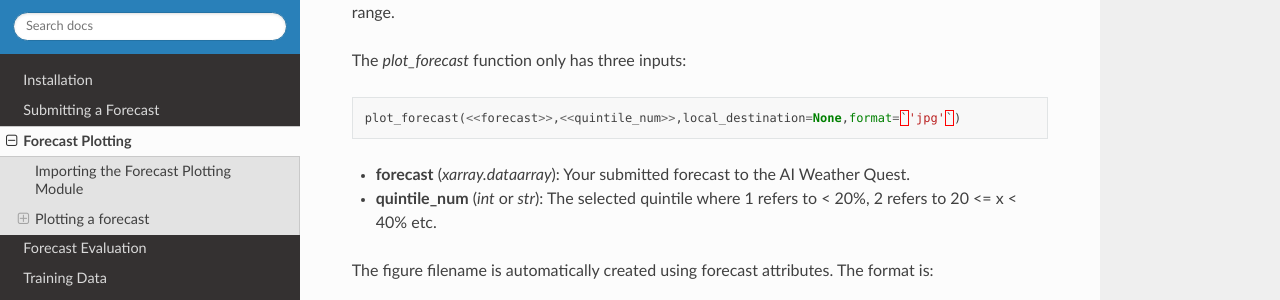
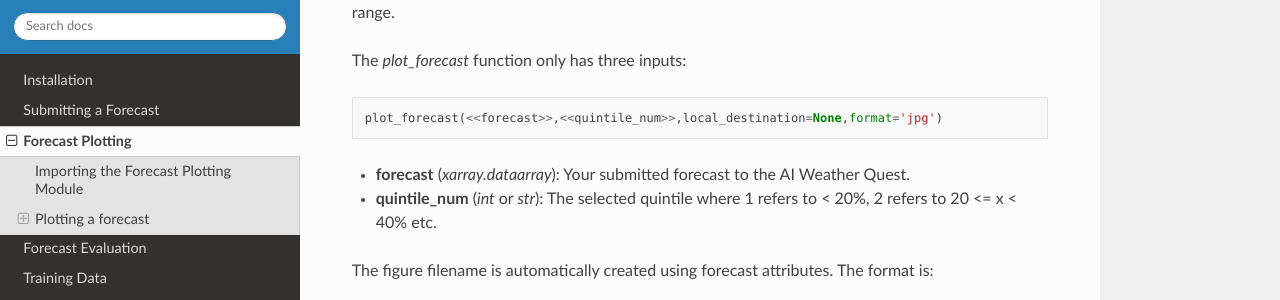
Before and after one commit to joshuatalib/AI_weather_quest, a Sphinx documentation site: the page built from docs/source/plotting_forecast.rst, in a window 1280 px wide and 900 px high, scrolled down 936 px. Shown: the part 149-449 px from the top of the window. Built offline with Sphinx 7.4.7 and the Read the Docs theme 3.1.0, drawn with Linux system fonts in a browser that asks for light colours; pages that are not in the unit, such as notebooks, are missing from menus.

Commit message:
updated jpg labels

```diff
--- a/docs/source/plotting_forecast.rst
+++ b/docs/source/plotting_forecast.rst
@@ -44,7 +44,7 @@ The *plot_forecast* function only has three inputs:
 
 .. code-block:: python
 
-  plot_forecast(<<forecast>>,<<quintile_num>>,local_destination=None,format=`'jpg'`)
+  plot_forecast(<<forecast>>,<<quintile_num>>,local_destination=None,format='jpg')
 
 - **forecast** (*xarray.dataarray*): Your submitted forecast to the AI Weather Quest.
 - **quintile_num** (*int* or *str*): The selected quintile where 1 refers to  < 20%, 2 refers to 20 <= x < 40% etc.
@@ -98,7 +98,7 @@ The *plot_TS_forecast* function has two inputs:
 
 .. code-block:: python
 
-   plot_TS_forecast(<<forecast>>, local_destination=None, format=`'jpg'`)
+   plot_TS_forecast(<<forecast>>, local_destination=None, format='jpg')
 
 - **forecast** (*xarray.DataArray*):
   A submitted tropical storm forecast following the AI Weather Quest data template.
@@ -154,7 +154,7 @@ The *plot_MJO_forecast* function has two inputs:
 
 .. code-block:: python
 
-   plot_MJO_forecast(<<forecast>>, local_destination=None, format=`'jpg'`)
+   plot_MJO_forecast(<<forecast>>, local_destination=None, format='jpg')
 
 - **forecast** (*xarray.DataArray*):
   A submitted MJO forecast following the AI Weather Quest data template.
```
